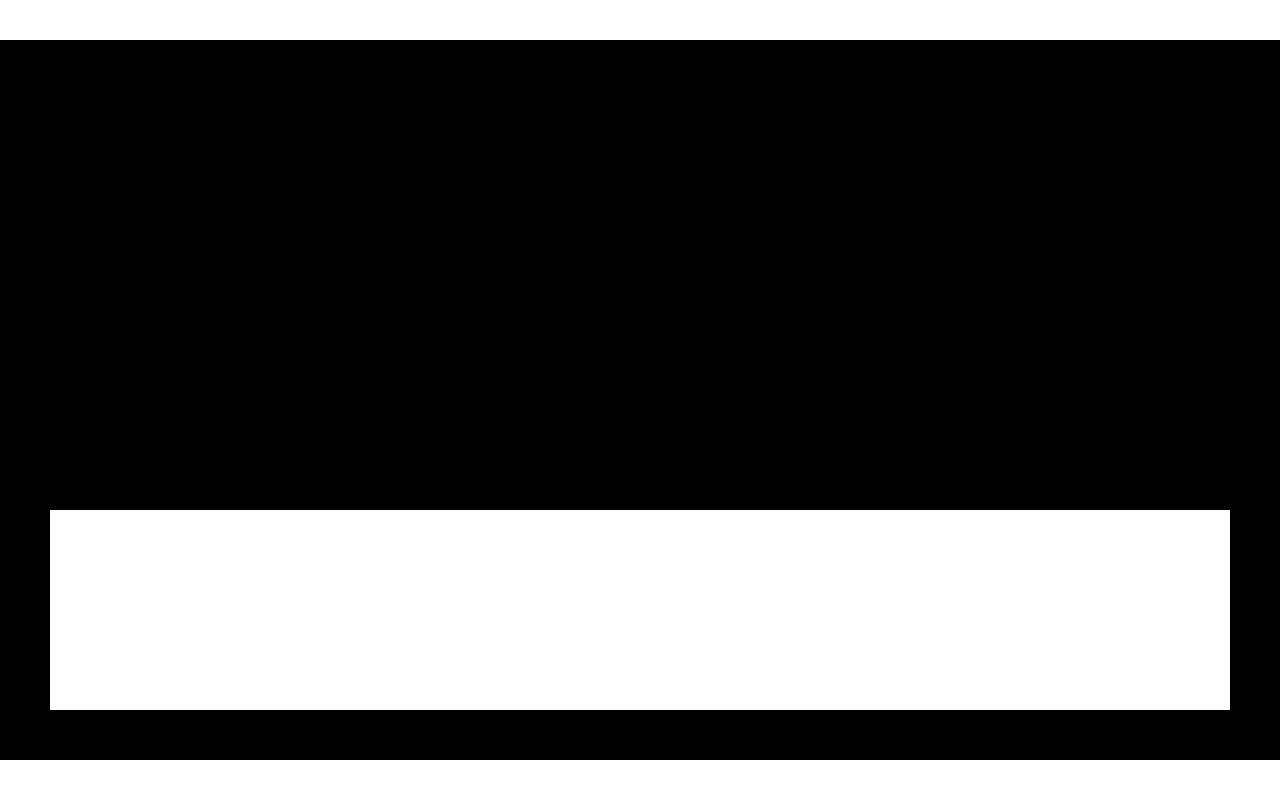
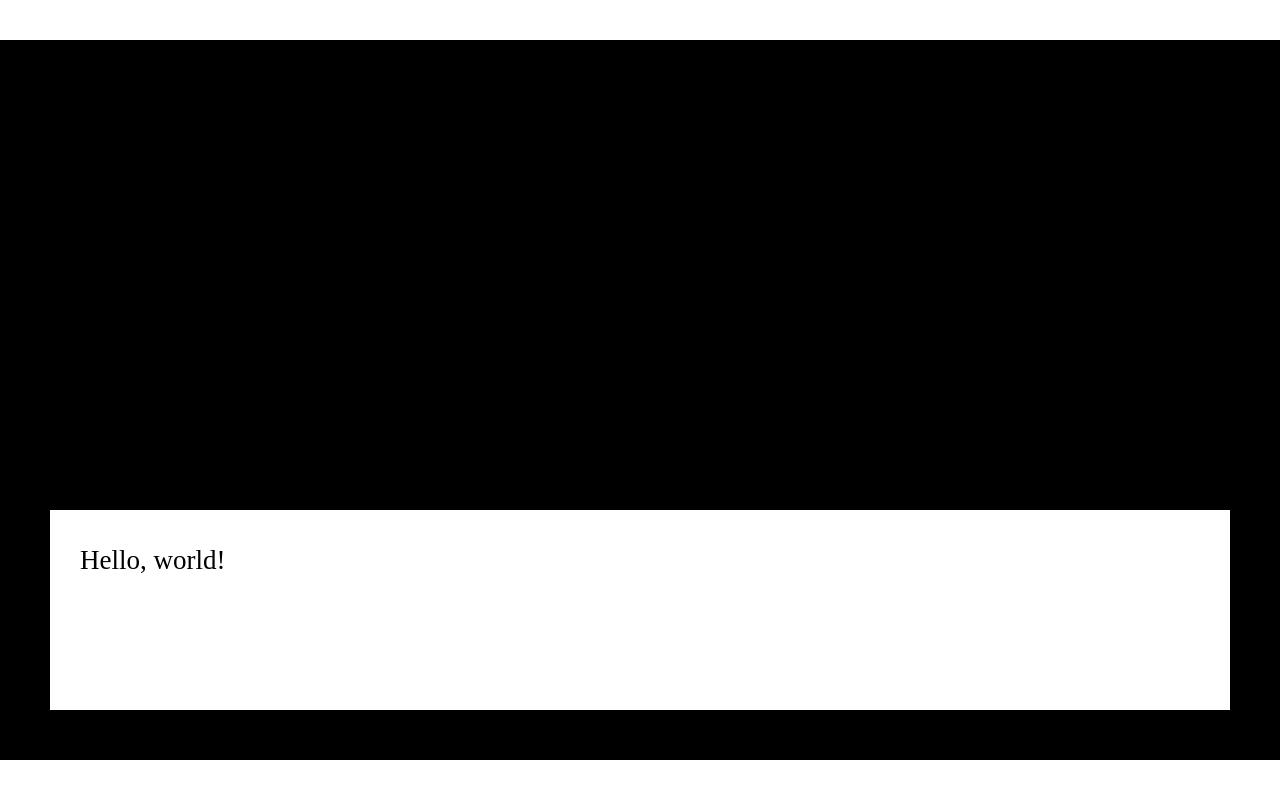
Before and after one commit to irico3/talejs, a website built with Vite: page index.html in a window 1280 px wide. Built offline with nearby package versions, Linux system fonts and the light colour scheme.

Commit message:
文字が切り替わるようにする

```diff
--- /dev/null
+++ b/src/draw/clickLayer.ts
@@ -0,0 +1,17 @@
+import { makeEl } from "../utils/dom";
+import styles from "../style.module.css";
+
+export type ClickLayer = {
+  element: HTMLButtonElement;
+  setClickHandler: (handler: () => void) => void;
+};
+
+export const getClickLayer = (): ClickLayer => {
+  const clickButton = makeEl(styles.clickLayer, "button");
+  return {
+    element: clickButton,
+    setClickHandler: (handler: () => void) => {
+      clickButton.addEventListener("click", handler, { once: true });
+    },
+  };
+};
--- a/src/draw/makeLayers.ts
+++ b/src/draw/makeLayers.ts
@@ -1,15 +1,20 @@
-import { makeDiv } from "../utils/dom";
-import style from "../style.module.css";
-import { getTextLayer } from "./TextLayer";
+import { makeEl } from "../utils/dom";
+import styles from "../style.module.css";
+import { getTextLayer } from "./textLayer";
+import { getClickLayer } from "./clickLayer";
 
 export const makeLayers = (tale: HTMLDivElement) => {
   // 背景layer
-  const bgDiv = makeDiv(style.bgLayer);
+  const bgDiv = makeEl(styles.bgLayer, "div");
   tale.appendChild(bgDiv);
 
   // テキストlayer
-  const textLayer = getTextLayer(makeDiv(style.textLayer));
+  const textLayer = getTextLayer();
   tale.appendChild(textLayer.element);
 
-  return { bgDiv, textLayer };
+  // クリック用の透明なレイヤー
+  const clickLayer = getClickLayer();
+  tale.appendChild(clickLayer.element);
+
+  return { bgDiv, textLayer, clickLayer };
 };
--- /dev/null
+++ b/src/draw/tempCodeRunnerFile.ts
@@ -0,0 +1,4 @@
+export type TextLayer = {
+  element: HTMLDivElement;
+  addText: (text: string) => void;
+};
--- a/src/draw/textLayer.ts
+++ b/src/draw/textLayer.ts
@@ -1,8 +1,19 @@
-export const getTextLayer = (textDiv: HTMLDivElement) => {
+import { makeEl } from "../utils/dom";
+import style from "../style.module.css";
+
+export type TextLayer = {
+  element: HTMLDivElement;
+  changeText: (text: string) => void;
+};
+export const getTextLayer: () => TextLayer = () => {
+  const textDiv = makeEl(style.textLayer, "div");
   return {
     element: textDiv,
-    addText: (text: string) => {
-      //...
+    changeText: (text: string) => {
+      textDiv.innerHTML = "";
+      const p = document.createElement("p");
+      p.textContent = text;
+      textDiv.appendChild(p);
     },
   };
 };
--- /dev/null
+++ b/src/execScript/execScript.ts
@@ -0,0 +1,21 @@
+import { ClickLayer } from "../draw/clickLayer";
+import { TextLayer } from "../draw/textLayer";
+
+export const execScript = (
+  textLayer: TextLayer,
+  clickLayer: ClickLayer,
+  index: number = 0
+) => {
+  const taleBlocks = [
+    { type: "text", text: "Hello, world!" },
+    { type: "text", text: "i am talejs!" },
+    { type: "text", text: "yeah" },
+  ];
+  const taleBlock = taleBlocks[index];
+  if (taleBlock.type === "text") {
+    textLayer.changeText(taleBlock.text);
+    clickLayer.setClickHandler(() => {
+      execScript(textLayer, clickLayer, index + 1);
+    });
+  }
+};
--- a/src/global.css
+++ b/src/global.css
@@ -1,5 +1,78 @@
-html,
-body {
-  padding: 0;
+/* Box sizing rules */
+*,
+*::before,
+*::after {
+  box-sizing: border-box;
+}
+
+/* Remove default margin */
+body,
+h1,
+h2,
+h3,
+h4,
+p,
+figure,
+blockquote,
+dl,
+dd {
   margin: 0;
 }
+
+/* Remove list styles on ul, ol elements with a list role, which suggests default styling will be removed */
+ul[role="list"],
+ol[role="list"] {
+  list-style: none;
+}
+
+/* Set core root defaults */
+html:focus-within {
+  scroll-behavior: smooth;
+  font-size: 0.625rem;
+}
+
+/* Set core body defaults */
+body {
+  min-height: 100vh;
+  text-rendering: optimizeSpeed;
+  line-height: 1.5;
+}
+
+/* A elements that don't have a class get default styles */
+a:not([class]) {
+  text-decoration-skip-ink: auto;
+}
+
+/* Make images easier to work with */
+img,
+picture {
+  max-width: 100%;
+  display: block;
+}
+
+/* Inherit fonts for inputs and buttons */
+input,
+button,
+textarea,
+select {
+  font: inherit;
+}
+
+/* Remove all animations and transitions for people that prefer not to see them */
+@media (prefers-reduced-motion: reduce) {
+  html:focus-within {
+    scroll-behavior: auto;
+  }
+  *,
+  *::before,
+  *::after {
+    animation-duration: 0.01ms !important;
+    animation-iteration-count: 1 !important;
+    transition-duration: 0.01ms !important;
+    scroll-behavior: auto !important;
+  }
+}
+
+p {
+  font-size: 27px;
+}
--- a/src/main.ts
+++ b/src/main.ts
@@ -3,6 +3,7 @@ import "./global.css";
 import { makeLayers } from "./draw/makeLayers";
 import { setRatio } from "./draw/setRatio";
 import { SCREEN_HEIGHT, SCREEN_WIDTH } from "./constant";
+import { execScript } from "./execScript/execScript";
 
 const tale = document.querySelector<HTMLDivElement>("#tale");
 if (!tale) throw new Error("target element not found");
@@ -11,7 +12,7 @@ tale.style.height = SCREEN_HEIGHT.toString() + "px";
 
 tale.classList.add(style.tale);
 
-const { textLayer } = makeLayers(tale);
+const { textLayer, clickLayer } = makeLayers(tale);
 setRatio(tale);
 
-textLayer.addText("Hello, world!");
+execScript(textLayer, clickLayer);
--- a/src/style.module.css
+++ b/src/style.module.css
@@ -5,7 +5,6 @@
   position: absolute;
   top: 50%;
   left: 50%;
-  background: yellow;
   transform-origin: top left;
 }
 .bgLayer {
@@ -13,6 +12,7 @@
   background-color: black;
 }
 .textLayer {
+  padding: 30px;
   position: absolute;
   bottom: 50px;
   left: 50px;
@@ -20,3 +20,14 @@
   height: 200px;
   background-color: white;
 }
+
+.clickLayer {
+  background: none;
+  border: none;
+  padding: 0;
+  position: absolute;
+  top: 0;
+  left: 0;
+  right: 0;
+  bottom: 0;
+}
--- a/src/utils/dom.ts
+++ b/src/utils/dom.ts
@@ -1,5 +1,10 @@
-export const makeDiv = (className: string) => {
-  const div = document.createElement("div");
+type MakeEl = <K extends keyof HTMLElementTagNameMap>(
+  className: string,
+  elementType: K
+) => HTMLElementTagNameMap[K];
+
+export const makeEl: MakeEl = (className, elementType) => {
+  const div = document.createElement(elementType);
   div.classList.add(className);
   return div;
 };
```
